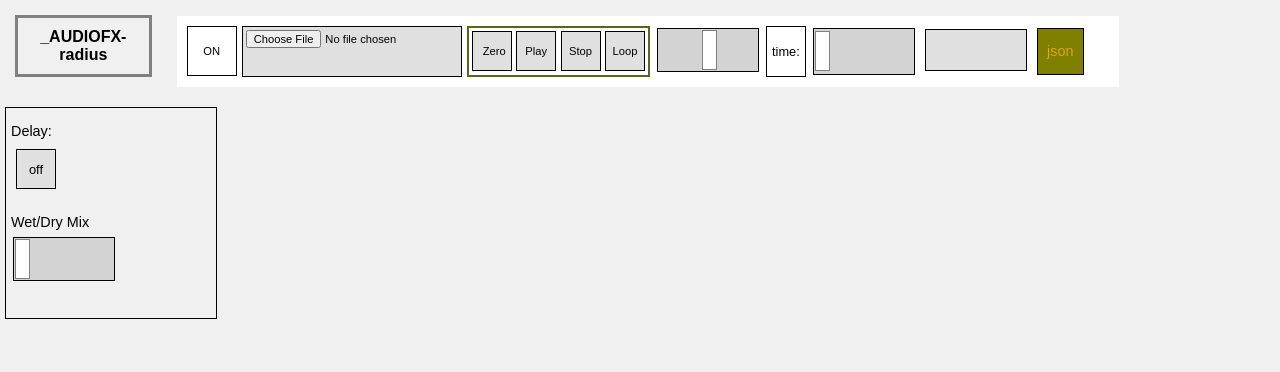
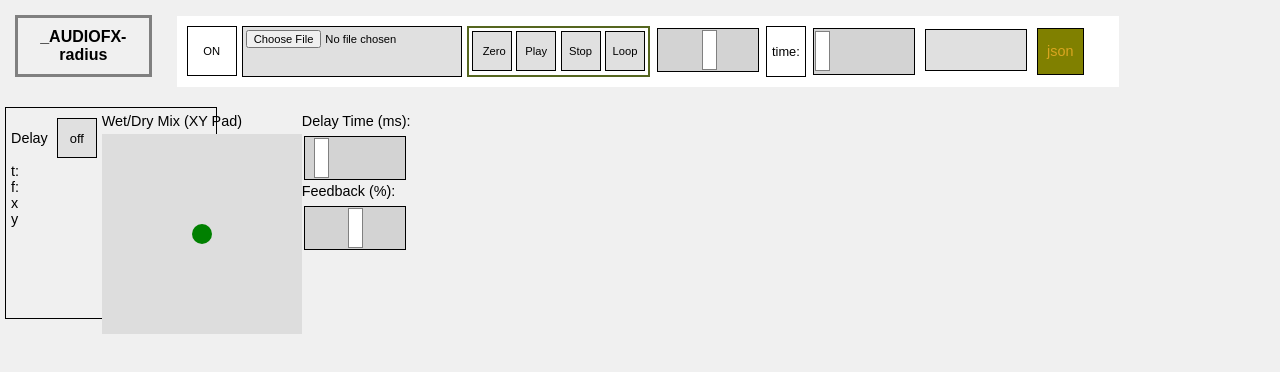
Before and after one commit to XUDOR/_AUDIOFX-RADIUS, a plain HTML site: page index.html in a window 1280 px wide. Drawn offline with Linux system fonts and the light colour scheme.

Commit message:
classes for css control and display /x-y container

```diff
--- a/index.html
+++ b/index.html
@@ -20,7 +20,6 @@
                     <button id="loop">Loop</button>
                 </div>
                 <div id="volume-control">
-
                     <input type="range" id="volume" min="0" max="1" step="0.01" value="0.5">
                 </div>
                 <div class="time">time:</div>
@@ -31,21 +30,36 @@
                 <div class="json">json</div>
             </div>
         </div>
-
     </header>
 
     <main>
         <div class="effectContainer">
-            <div class="effectControl">
-                <label for="toggleDelay">Delay:</label>
+            <div class="delayToolbar">
+                Delay
                 <button id="toggleDelay">off</button>
+                <div class="Disp">t:</div>
+                <div class="Disp">f:</div>
+                <div class="Disp">x</div>
+                <div class="Disp">y</div>
             </div>
-            <div class="effectControl">
-                <label for="wetDry">Wet/Dry Mix</label>
-                <input type="range" id="wetDry" min="0" max="1" step="0.01" value="0">
+            <div id="xyPadContainer">
+                <label>Wet/Dry Mix (XY Pad)</label>
+                <svg id="xy-controller" width="200" height="200" viewBox="0 0 100 100">
+                    <rect width="100" height="100" fill="#ddd" />
+                    <circle id="handle" cx="50" cy="50" r="5" fill="green" />
+                </svg>
+            </div>
+            <div class="DelayCont">
+                <div>
+                    <label>Delay Time (ms):</label>
+                    <input type="range" id="delayTime" min="0" max="5000" step="10" value="500"> <!-- Delay time control -->
+                </div>
+                <div>
+                    <label>Feedback (%):</label>
+                    <input type="range" id="feedbackControl" min="0" max="1" step="0.01" value="0.5"> <!-- Feedback control -->
+                </div>
             </div>
         </div>
-
     </main>
 
     <script src="script.js"></script>
```
